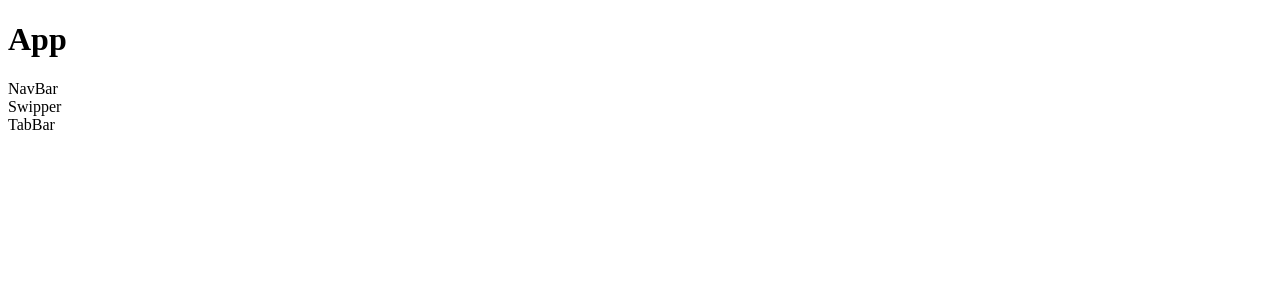
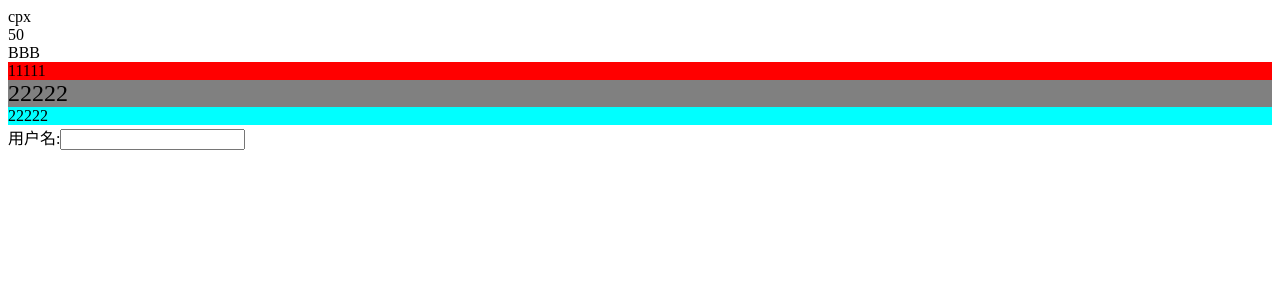
Before and after one commit to carpedil/june3rd, a React (Create React App) app: page / in a window 1280 px wide. Shown: the top 300 px of the page. Built offline with nearby package versions, Linux system fonts and the light colour scheme.

Commit message:
组件样式

```diff
--- /dev/null
+++ b/src/01-base/04_组件样式.js
@@ -0,0 +1,29 @@
+import React, { Component } from 'react'
+import './css/01_index.css' /* 引入css模块, webpack支持 */
+
+export default class App extends Component {
+    render() {
+        let myname = "cpx"
+        let obj = {
+            /* 复合属性,需要使用驼峰命名, 如font-size,需要写成fontSize */
+            fontSize: 24,
+            backgroundColor: "gray"
+        }
+        return (
+            <div>
+                <div>
+                    {myname} <br />
+                    {20 + 30} <br />
+                    {20 > 30 ? 'AAA' : 'BBB'}</div>
+                {/* 行内样式, 方便复用, 官方推荐写法 */}
+                <div style={{ background: "red" }}>11111</div>
+                <div style={obj}>22222</div>
+                {/* 外部引入css文件, 类选择器class需要写成className */}
+                <div className='active'>22222</div>
+                {/* label标签 for属性同样需要改写成htmlFor替换 */}
+                <label htmlFor="username">用户名:</label>
+                <input type="text" id="username"/>
+            </div>
+        )
+    }
+}
--- /dev/null
+++ b/src/01-base/css/01_index.css
@@ -0,0 +1,3 @@
+.active {
+    background-color: aqua;
+}
--- a/src/index.js
+++ b/src/index.js
@@ -3,6 +3,7 @@ import ReactDOM from 'react-dom'
 /* import App from './App' */
 /* import App from './01-base/01_ClassComponent' */
 /* import App from './01-base/02_FunctionalComponent' */
-import App from './01-base/03_嵌套组件'
+/* import App from './01-base/03_嵌套组件' */
+import App from './01-base/04_组件样式'
 
 ReactDOM.render(<App></App>,document.getElementById('root'))
```
